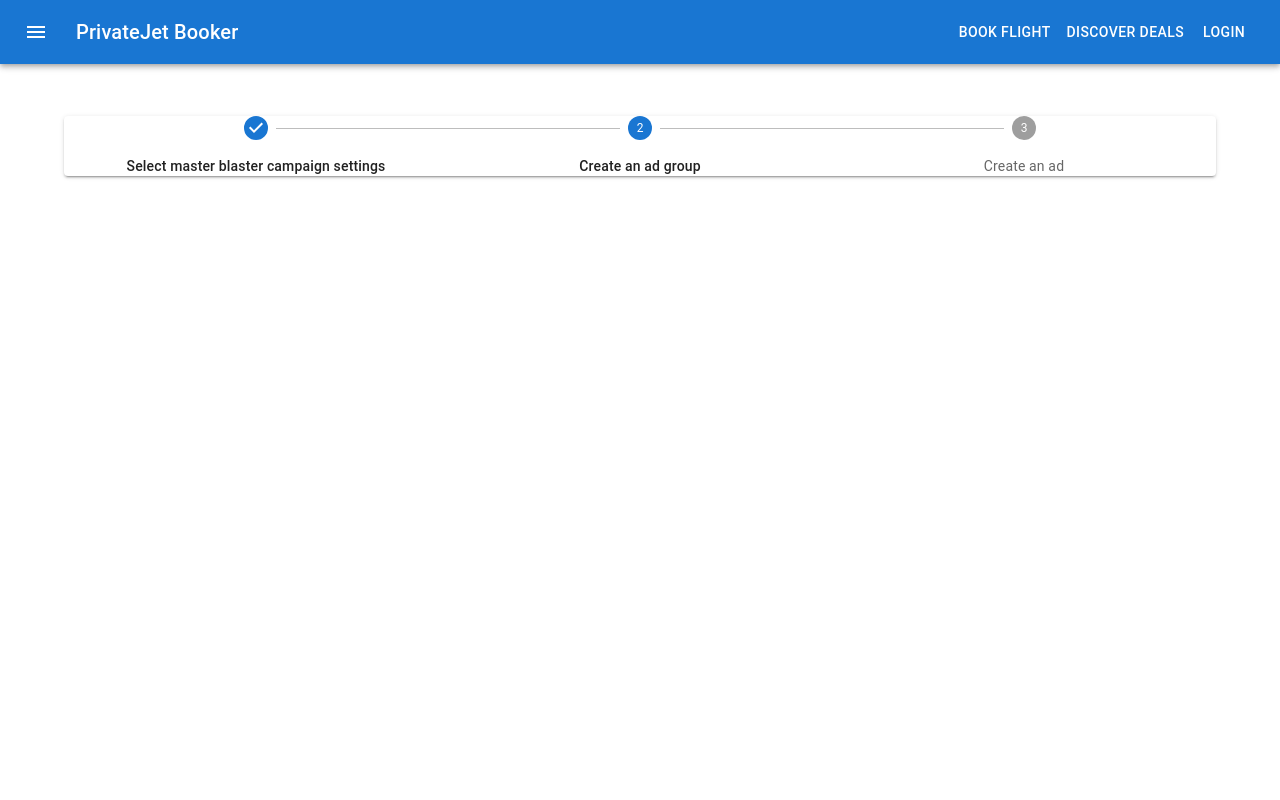
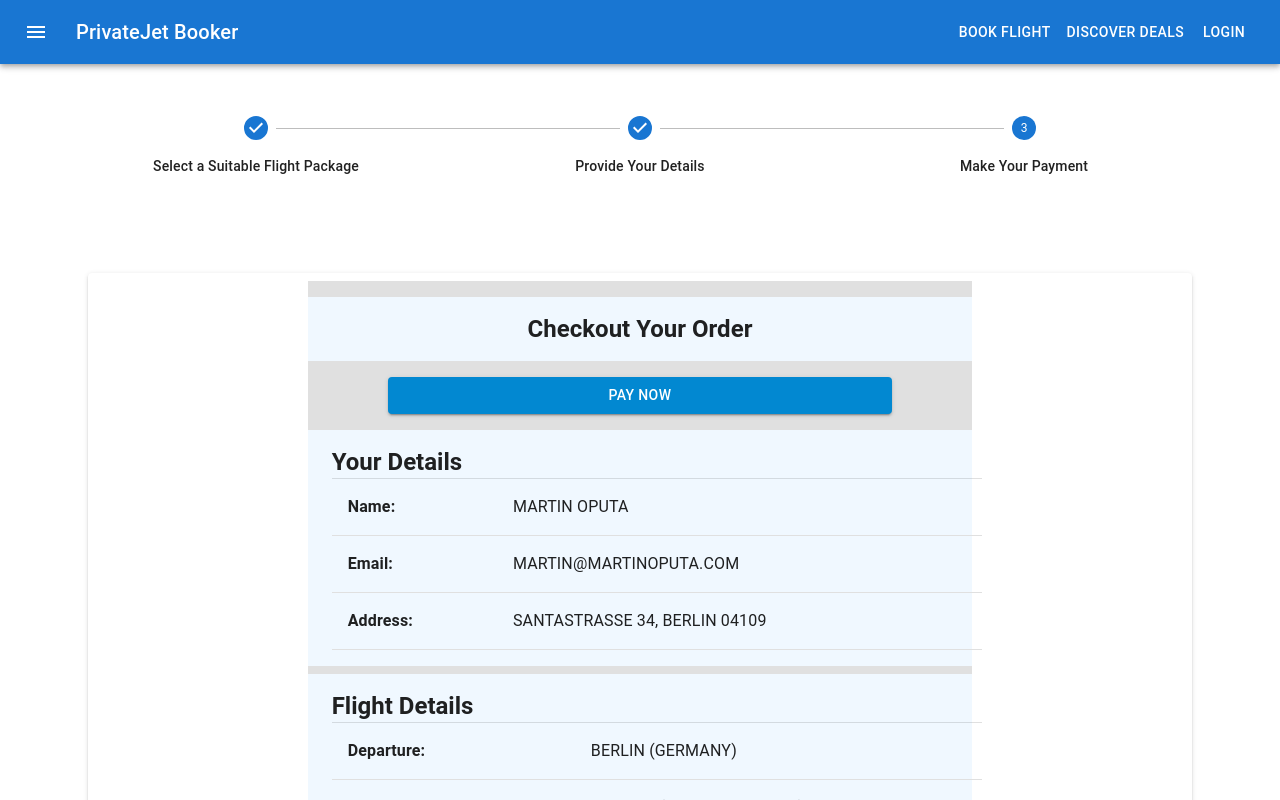
Before and after one commit to iprowriter/flight, a React (Create React App) app: page /steps in a window 1280 px wide. Shown: the top 800 px of the page. Built offline with nearby package versions, Linux system fonts and the light colour scheme.

Commit message:
updated stepper

```diff
--- a/src/components/pricingPage_components/Steps.tsx
+++ b/src/components/pricingPage_components/Steps.tsx
@@ -5,29 +5,45 @@ import { Button, Container } from "@mui/material";
 import Stepper from "@mui/material/Stepper";
 import Step from "@mui/material/Step";
 import StepLabel from "@mui/material/StepLabel";
+import Price from "./Price";
+import UserForm from './UserForm';
+import Checkout from "./Checkout";
+import React from "react";
 
 const StyledContainer = styled(Container)`
   margin-top: 20px;
   padding: 2rem;
 `;
 
-const steps = [
-  "Select master blaster campaign settings",
-  "Create an ad group",
-  "Create an ad",
-];
 
 export default function Steps() {
+    //shows which step the user is on
+    const steps = [
+        "Select a Suitable Flight Package",
+        "Provide Your Details",
+        "Make Your Payment",
+      ];
+
+
+      //shows the components to be rendered
+   const stepsComponent = [<Price/>, <UserForm/>, <Checkout/>]
+
+   //controls the steps to be rendered
+   const [activeStep, setActiveStep] = React.useState<number>(2)
+
   return (
     <StyledContainer>
-      <Paper elevation={2}>
-        <Stepper activeStep={1} alternativeLabel>
+      <Paper elevation={0}>
+        <Stepper activeStep={activeStep} alternativeLabel>
           {steps.map((label) => (
             <Step key={label}>
               <StepLabel>{label}</StepLabel>
             </Step>
           ))}
         </Stepper>
+        <Box>
+            {stepsComponent[activeStep]}
+        </Box>
       </Paper>
     </StyledContainer>
   );
```
